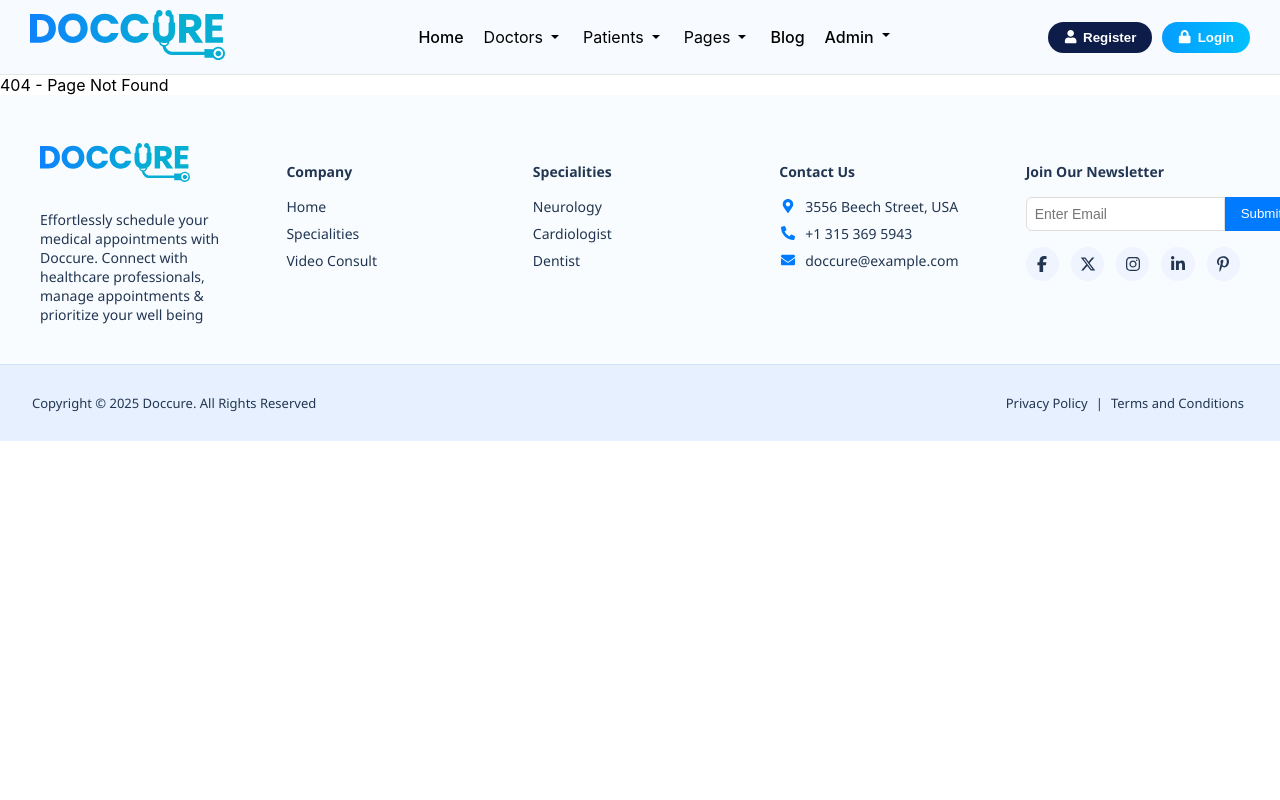
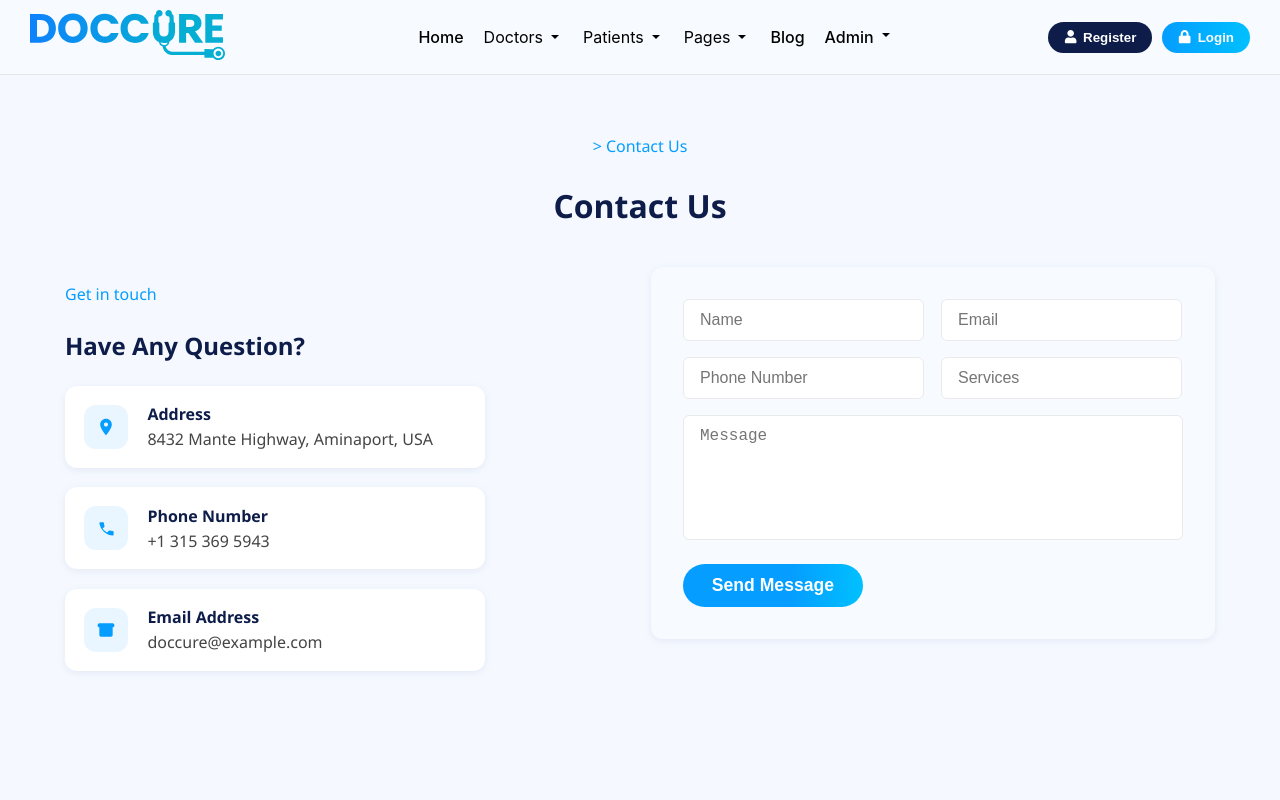
Before and after one commit to harshthakkar-code/Healthcare-App, a React (Create React App) app in the folder frontend/: page /contact-us in a window 1280 px wide. Shown: the top 800 px of the page. Built offline with nearby package versions, Linux system fonts and the light colour scheme.

Commit message:
contact us

```diff
--- a/frontend/src/App.js
+++ b/frontend/src/App.js
@@ -6,6 +6,7 @@ import DoctorDashboard from './pages/DoctorDashboard';
 import PatientDashboard from './pages/PatientDashboard';
 import Login from './pages/Login';
 import AboutUs from './pages/AboutUs';
+import ContactUs from './pages/ContactUs';
 
 function App() {
   return (
@@ -18,6 +19,7 @@ function App() {
           <Route path="/patient/dashboard" element={<PatientDashboard />} />
           <Route path="/login" element={<Login />} />
           <Route path="/about-us" element={<AboutUs />} />
+          <Route path="/contact-us" element={<ContactUs />} />
           {/* Add other routes here */}
           <Route path="*" element={<div>404 - Page Not Found</div>} />
         </Routes>
--- /dev/null
+++ b/frontend/src/pages/ContactUs.css
@@ -0,0 +1,164 @@
+.contactus-page {
+  font-family: 'Segoe UI', Arial, sans-serif;
+  background: #f5f9ff;
+  padding: 60px 20px;
+  min-height: 100vh;
+}
+
+.contactus-breadcrumb {
+  color: #059dff;
+  font-size: 1rem;
+  margin-bottom: 12px;
+  text-align: center;
+}
+
+
+.contactus-title {
+  text-align: center;
+  font-size: 2rem;
+  font-weight: bold;
+  color: #0d1c49;
+  margin-bottom: 2.5rem;
+}
+
+.contactus-main {
+  display: flex;
+  flex-wrap: wrap;
+  justify-content: space-between;
+  align-items: flex-start;
+  max-width: 1150px;
+  margin: 0 auto;
+  gap: 2.5rem;
+}
+
+.contactus-info {
+  flex: 1 1 320px;
+  max-width: 420px;
+}
+
+.contactus-getintouch {
+  color: #059dff;
+  font-weight: 500;
+  margin-bottom: 0.5rem;
+}
+
+.contactus-question {
+  font-size: 1.5rem;
+  color: #0d1c49;
+  font-weight: bold;
+  margin-bottom: 1.5rem;
+}
+
+.contactus-card {
+  background: #fff;
+  border-radius: 12px;
+  box-shadow: 0 2px 8px rgba(26, 35, 126, 0.08);
+  display: flex;
+  align-items: center;
+  gap: 1.2rem;
+  padding: 1.1rem 1.2rem;
+  margin-bottom: 1.2rem;
+}
+
+.contactus-icon {
+  background: #eaf6ff;
+  color: #059dff;
+  border-radius: 12px;
+  width: 44px;
+  height: 44px;
+  display: flex;
+  align-items: center;
+  justify-content: center;
+}
+
+.contactus-icon svg {
+  width: 20px;
+  height: 20px;
+  fill: #059dff;
+}
+
+.contactus-card-title {
+  font-weight: bold;
+  color: #0d1c49;
+  margin-bottom: 0.2rem;
+}
+
+.contactus-card-text {
+  color: #444;
+  font-size: 1rem;
+}
+
+.contactus-form {
+  flex: 1 1 480px;
+  background: #f7faff;
+  border-radius: 12px;
+  box-shadow: 0 2px 8px rgba(26, 35, 126, 0.08);
+  padding: 2rem;
+  width: 100%;
+  max-width: 500px;
+}
+
+.contactus-form-row {
+  display: flex;
+  flex-wrap: wrap;
+  gap: 1rem;
+  margin-bottom: 1rem;
+}
+
+.contactus-form-row input,
+.contactus-form-row textarea {
+  flex: 1;
+  padding: 0.7rem 1rem;
+  border: 1px solid #eaeaea;
+  border-radius: 6px;
+  font-size: 1rem;
+  background: #fff;
+  color: #222;
+  resize: none;
+}
+
+.contactus-form-row textarea {
+  min-height: 100px;
+  max-width: 100%;
+}
+
+.contactus-send-btn {
+  background: linear-gradient(90deg, #059dff 60%, #00c0ff 100%);
+  color: #fff;
+  border: none;
+  border-radius: 22px;
+  padding: 0.7rem 1.8rem;
+  font-size: 1.1rem;
+  font-weight: bold;
+  cursor: pointer;
+  margin-top: 0.5rem;
+  transition: background 0.2s;
+}
+
+.contactus-send-btn:hover {
+  background: #059dff;
+}
+
+@media (max-width: 768px) {
+  .contactus-main {
+    flex-direction: column;
+    gap: 2rem;
+    align-items: stretch;
+  }
+
+  .contactus-form,
+  .contactus-info {
+    max-width: 100%;
+    width: 100%;
+  }
+
+  .contactus-form-row {
+    flex-direction: column;
+  }
+}
+.form-error {
+  color: red;
+  font-size: 0.85rem;
+  margin-top: 4px;
+  margin-left: 4px;
+}
--- /dev/null
+++ b/frontend/src/pages/ContactUs.js
@@ -0,0 +1,174 @@
+import React, { useState } from 'react';
+import './ContactUs.css';
+
+const ContactUs = () => {
+  const [formData, setFormData] = useState({
+    name: '',
+    email: '',
+    phone: '',
+    service: '',
+    message: '',
+  });
+
+  const [errors, setErrors] = useState({});
+
+  const handleChange = (e) => {
+    const { name, value } = e.target;
+    setFormData((prev) => ({ ...prev, [name]: value }));
+
+    // Live validation for individual field
+    setErrors((prevErrors) => {
+      const updatedErrors = { ...prevErrors };
+
+      if (name === 'name' && value.trim()) delete updatedErrors.name;
+      if (name === 'email') {
+        if (!value.trim()) updatedErrors.email = 'Email is required';
+        else if (!/\S+@\S+\.\S+/.test(value)) updatedErrors.email = 'Email is invalid';
+        else delete updatedErrors.email;
+      }
+      if (name === 'phone' && value.trim()) delete updatedErrors.phone;
+      if (name === 'service' && value.trim()) delete updatedErrors.service;
+      if (name === 'message' && value.trim()) delete updatedErrors.message;
+
+      return updatedErrors;
+    });
+  };
+
+
+  const validate = () => {
+    const newErrors = {};
+    if (!formData.name.trim()) newErrors.name = 'Name is required';
+    if (!formData.email.trim()) newErrors.email = 'Email is required';
+    else if (!/\S+@\S+\.\S+/.test(formData.email)) newErrors.email = 'Email is invalid';
+    if (!formData.phone.trim()) newErrors.phone = 'Phone is required';
+    if (!formData.service.trim()) newErrors.service = 'Service is required';
+    if (!formData.message.trim()) newErrors.message = 'Message is required';
+    return newErrors;
+  };
+
+  const handleSubmit = (e) => {
+    e.preventDefault();
+    const validationErrors = validate();
+    setErrors(validationErrors);
+
+    if (Object.keys(validationErrors).length === 0) {
+      console.log('Form Submitted:', formData);
+      alert('Form submitted! Check console for data.');
+      // Optionally clear the form:
+      setFormData({
+        name: '',
+        email: '',
+        phone: '',
+        service: '',
+        message: '',
+      });
+    }
+  };
+
+  return (
+    <div className="contactus-page">
+      <div className="contactus-breadcrumb">
+        &gt; Contact Us
+      </div>
+      <h2 className="contactus-title">Contact Us</h2>
+      <div className="contactus-main">
+        {/* LEFT INFO (same as before) */}
+        <div className="contactus-info">
+          <p className="contactus-getintouch">Get in touch</p>
+          <h3 className="contactus-question">Have Any Question?</h3>
+          <div className="contactus-card">
+            <div className="contactus-icon">
+              <svg xmlns="http://www.w3.org/2000/svg" fill="#059dff" width="20" height="20" viewBox="0 0 24 24"><path d="M12 2C8.1 2 5 5.1 5 9c0 5.2 7 13 7 13s7-7.8 7-13c0-3.9-3.1-7-7-7Zm0 9.5c-1.4 0-2.5-1.1-2.5-2.5S10.6 6.5 12 6.5s2.5 1.1 2.5 2.5S13.4 11.5 12 11.5Z" /></svg>
+            </div>
+            <div>
+              <div className="contactus-card-title">Address</div>
+              <div className="contactus-card-text">8432 Mante Highway, Aminaport, USA</div>
+            </div>
+          </div>
+          <div className="contactus-card">
+            <div className="contactus-icon">
+              <svg xmlns="http://www.w3.org/2000/svg" fill="#059dff" width="20" height="20" viewBox="0 0 24 24"><path d="M6.62 10.79a15.053 15.053 0 0 0 6.59 6.59l2.2-2.2a1 1 0 0 1 1.05-.24 11.72 11.72 0 0 0 3.68.59 1 1 0 0 1 1 1v3.61a1 1 0 0 1-1 1A17.926 17.926 0 0 1 4 6a1 1 0 0 1 1-1h3.6a1 1 0 0 1 1 1c0 1.27.2 2.51.59 3.68a1 1 0 0 1-.25 1.05l-2.32 2.06Z" /></svg>
+            </div>
+            <div>
+              <div className="contactus-card-title">Phone Number</div>
+              <div className="contactus-card-text">+1 315 369 5943</div>
+            </div>
+          </div>
+          <div className="contactus-card">
+            <div className="contactus-icon">
+              <svg xmlns="http://www.w3.org/2000/svg" fill="#059dff" width="20" height="20" viewBox="0 0 24 24"><path d="M20 4H4a2 2 0 0 0-2 2v1.8l10 6.2 10-6.2V6a2 2 0 0 0-2-2Zm0 4.3-8 5-8-5V18a2 2 0 0 0 2 2h12a2 2 0 0 0 2-2V8.3Z" /></svg>
+            </div>
+            <div>
+              <div className="contactus-card-title">Email Address</div>
+              <div className="contactus-card-text">doccure@example.com</div>
+            </div>
+          </div>
+        </div>
+
+        {/* FORM SECTION */}
+        <form className="contactus-form" onSubmit={handleSubmit}>
+          <div className="contactus-form-row">
+            <div style={{ flex: 1 }}>
+              <input
+                type="text"
+                name="name"
+                placeholder="Name"
+                value={formData.name}
+                onChange={handleChange}
+              />
+              {errors.name && <div className="form-error">{errors.name}</div>}
+            </div>
+            <div style={{ flex: 1 }}>
+              <input
+                type="email"
+                name="email"
+                placeholder="Email"
+                value={formData.email}
+                onChange={handleChange}
+              />
+              {errors.email && <div className="form-error">{errors.email}</div>}
+            </div>
+          </div>
+
+          <div className="contactus-form-row">
+            <div style={{ flex: 1 }}>
+              <input
+                type="text"
+                name="phone"
+                placeholder="Phone Number"
+                value={formData.phone}
+                onChange={handleChange}
+              />
+              {errors.phone && <div className="form-error">{errors.phone}</div>}
+            </div>
+            <div style={{ flex: 1 }}>
+              <input
+                type="text"
+                name="service"
+                placeholder="Services"
+                value={formData.service}
+                onChange={handleChange}
+              />
+              {errors.service && <div className="form-error">{errors.service}</div>}
+            </div>
+          </div>
+
+          <div className="contactus-form-row">
+            <textarea
+              name="message"
+              placeholder="Message"
+              value={formData.message}
+              onChange={handleChange}
+            ></textarea>
+          </div>
+            {errors.message && <div className="form-error">{errors.message}</div>}
+
+          <button type="submit" className="contactus-send-btn">Send Message</button>
+        </form>
+
+      </div>
+    </div>
+  );
+};
+
+export default ContactUs;
```
